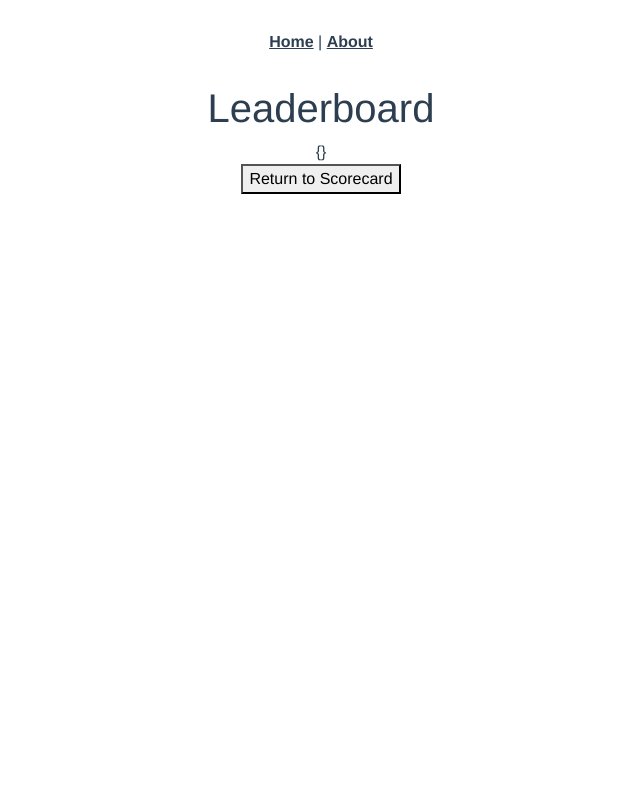
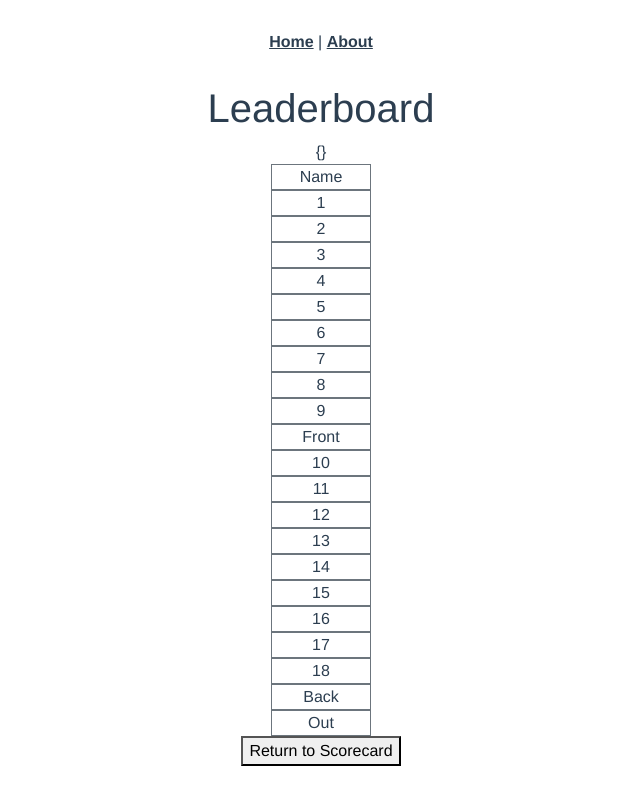
Before and after one commit to SymensJeffrey/golf_vue, a Vue app: page /tournament/1 in a window 1280 px wide. Shown: the whole page, without its empty margins (319-959 px from the left). Built offline with nearby package versions, Linux system fonts and the light colour scheme; no server answers.

Commit message:
add hole numbers to tournament page

```diff
--- a/src/views/ShowTournaments.vue
+++ b/src/views/ShowTournaments.vue
@@ -3,6 +3,76 @@
     <h1>{{ message }}</h1>
     <div>
       {{ tournament }}
+    </div>
+    <div class="row justify-content-center no-border">
+        <div class="col-1">
+          <div class="row justify-content-center border border-secondary">
+            Name
+          </div>
+          <div class="row justify-content-center border border-secondary">
+            1
+          </div>
+          <div class="row justify-content-center border border-secondary">
+            2
+          </div>
+          <div class="row justify-content-center border border-secondary">
+            3
+          </div>
+          <div class="row justify-content-center border border-secondary">
+            4
+          </div>
+          <div class="row justify-content-center border border-secondary">
+            5
+          </div>
+          <div class="row justify-content-center border border-secondary">
+            6
+          </div>
+          <div class="row justify-content-center border border-secondary">
+            7
+          </div>
+          <div class="row justify-content-center border border-secondary">
+            8
+          </div>
+          <div class="row justify-content-center border border-secondary">
+            9
+          </div>
+          <div class="row justify-content-center border border-secondary">
+            Front
+          </div>
+          <div class="row justify-content-center border border-secondary">
+            10
+          </div>
+          <div class="row justify-content-center border border-secondary">
+            11
+          </div>
+          <div class="row justify-content-center border border-secondary">
+            12
+          </div>
+          <div class="row justify-content-center border border-secondary">
+            13
+          </div>
+          <div class="row justify-content-center border border-secondary">
+            14
+          </div>
+          <div class="row justify-content-center border border-secondary">
+            15
+          </div>
+          <div class="row justify-content-center border border-secondary">
+            16
+          </div>
+          <div class="row justify-content-center border border-secondary">
+            17
+          </div>
+          <div class="row justify-content-center border border-secondary">
+            18
+          </div>
+          <div class="row justify-content-center border border-secondary">
+            Back
+          </div>
+          <div class="row justify-content-center border border-secondary">
+            Out
+          </div>
+        </div>
     </div>
     <button v-on:click="pushBackToScore()">Return to Scorecard</button>
   </div>
```
